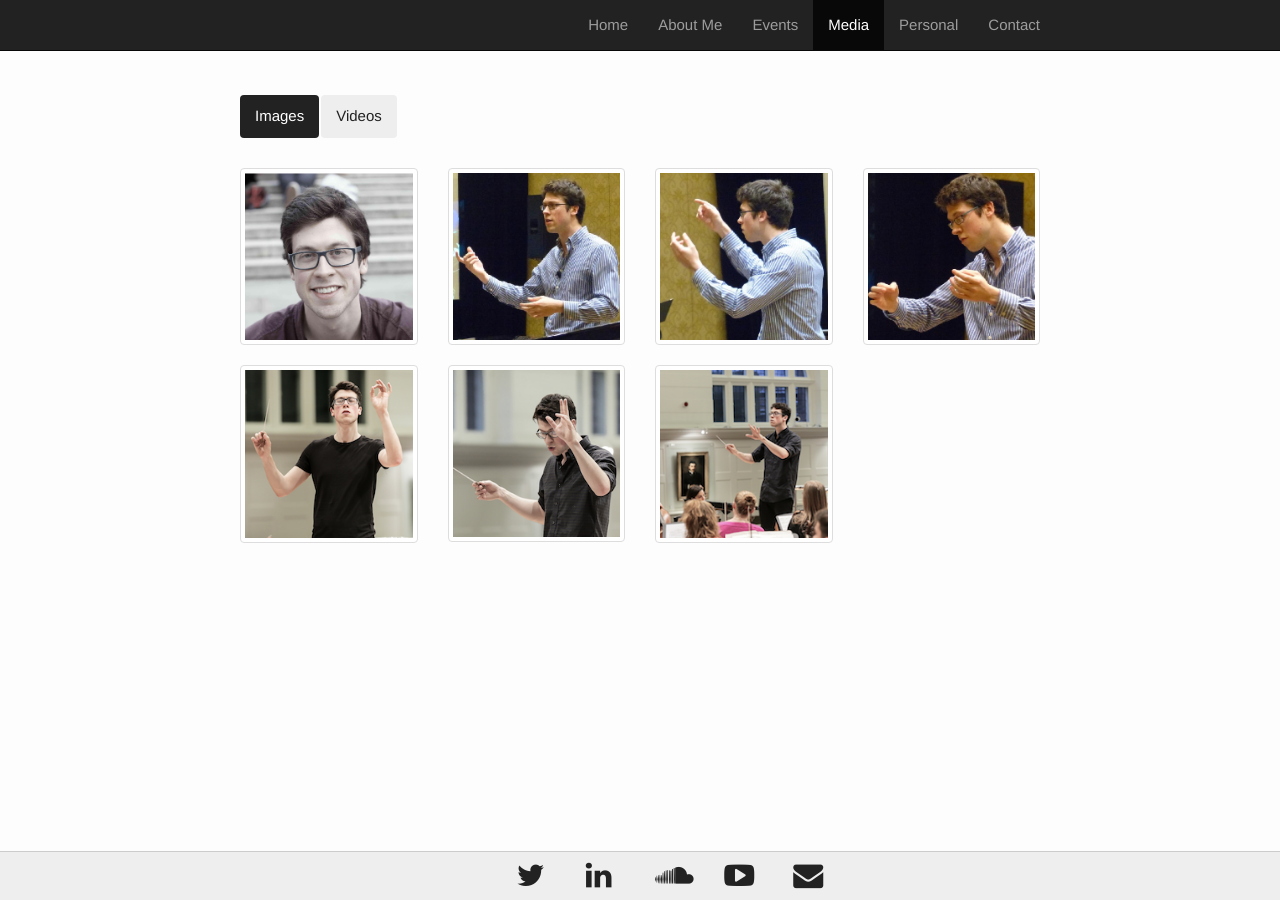
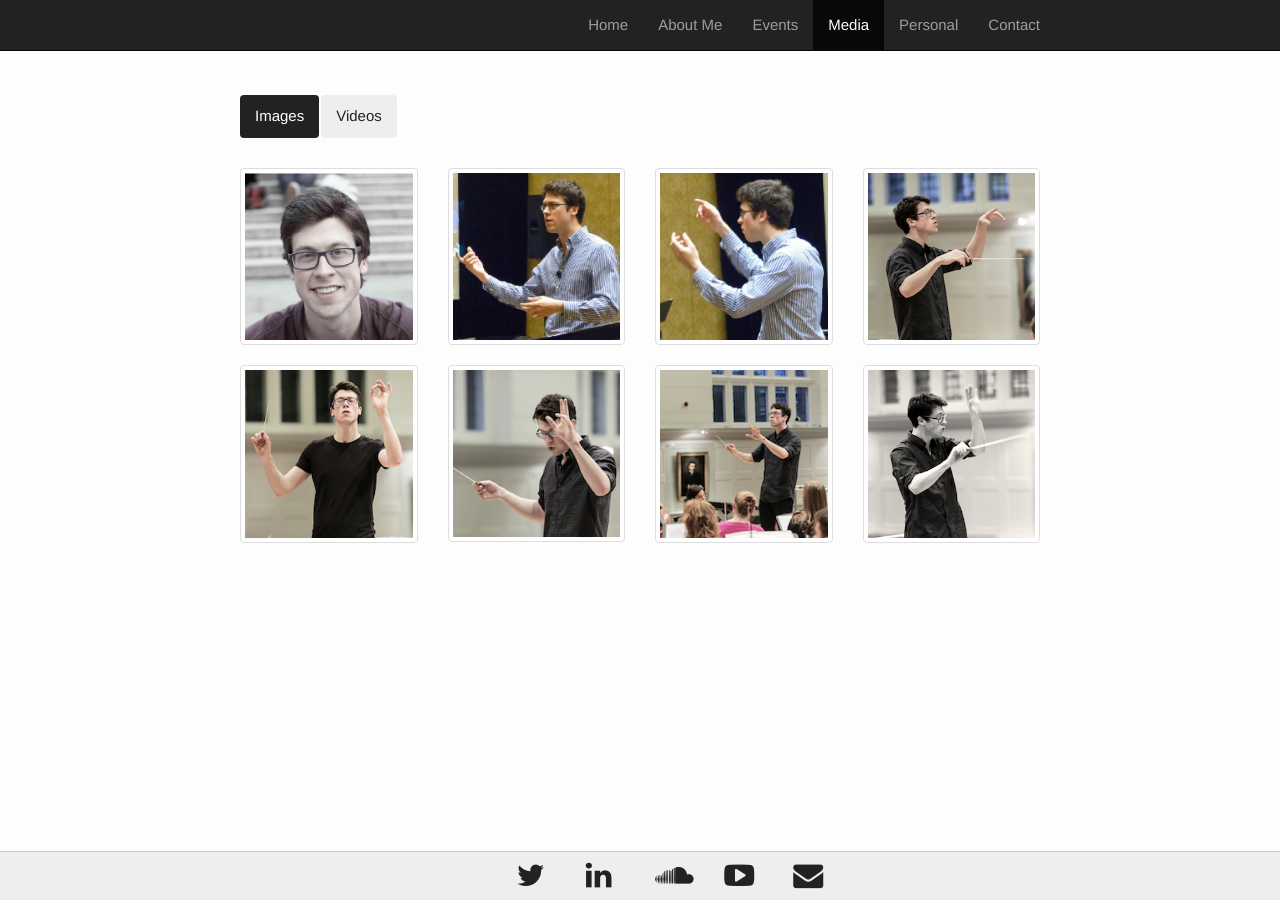
Before and after one commit to musicman10201/musicman10201.github.io, a Jekyll site: the page built from media.html, in a window 1280 px wide. Built offline with Jekyll 4.4.1, drawn with Linux system fonts in a browser that asks for light colours.

Commit message:
Update media.html

```diff
--- a/media.html
+++ b/media.html
@@ -17,10 +17,11 @@ permalink: /media/
         {% include image.html base='/images/media/newphoto' title='Photo 1' %}
         {% include image.html base='/images/media/masterclass2' title='Photo 2' %}
         {% include image.html base='/images/media/masterclass3' title='Photo 3' %}
-        {% include image.html base='/images/media/masterclass4' title='Photo 4' %}
+        {% include image.html base='/images/media/9editedreduced' title='Photo 4' %}
         {% include image.html base='/images/media/15edited' title='Photo 5' %}
         {% include image.html base='/images/media/20cropped' title='Photo 6' %}
         {% include image.html base='/images/media/2editedcropped' title='Photo 7' %}
+        {% include image.html base='/images/media/8editedreduced' title='Photo 7' %}
       </div>
     </div>
     <div role="tabpanel" class="tab-pane" id="videos">
```
